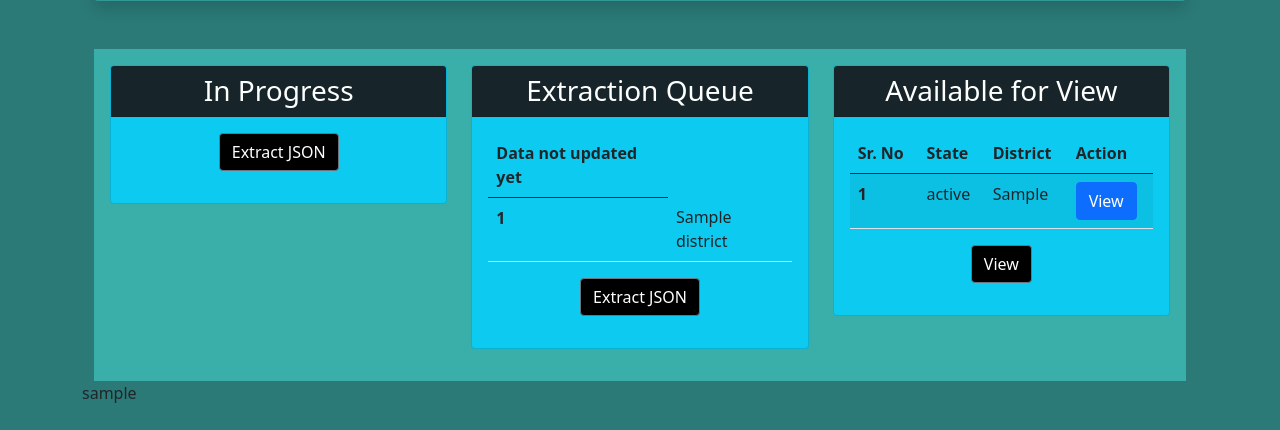
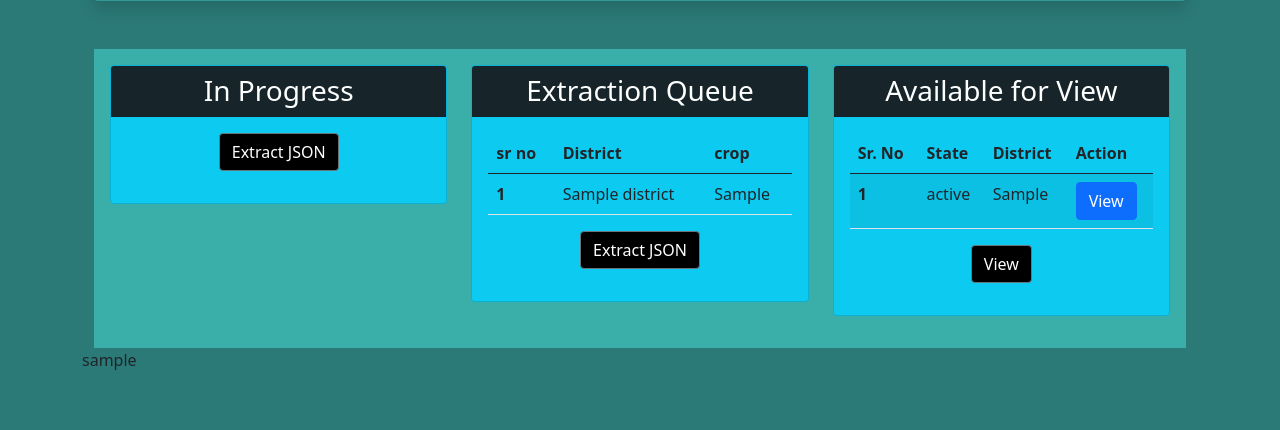
Before and after one commit to Bhaveshkorane/cropPatterns, a Django app: template templates/states.html in a window 1280 px wide. Shown: the part 370-800 px from the top of the page. Run offline with Django 5.2, Linux system fonts and the light colour scheme; tables that the repository leaves empty hold one stand-in row (values such as "Sample post"); the template is opened without the code that fills it: values that come from a table or form of the project are taken from there, most other values are stand-ins (such as "Sample title", 1, 10 or a date in 2020); data that the repository does not hold is empty; parts of the project's set-up code (start-up, migrations or seed data) failed here and were passed over; some libraries are stand-ins or nearby versions.

Commit message:
updated states

```diff
--- a/templates/states.html
+++ b/templates/states.html
@@ -67,7 +67,7 @@
                     <div class="card-header bg-secondary text-white text-center">
                         <h3 class="mb-0">In Progress</h3>
                     </div>
-                    <div class="card-body">
+                    <div class="card-body scrollable-card">
                         <div class="mb-3 d-flex justify-content-center">
                             <a href="{% url 'queue_url' %}" class="btn btn-secondary">Extract JSON</a>
                         </div>
@@ -80,18 +80,21 @@
                     <div class="card-header bg-secondary text-white text-center">
                         <h3 class="mb-0">Extraction Queue</h3>
                     </div>
-                    <div class="card-body">
+                    <div class="card-body scrollable-card">
                         <table class="table">
                             <thead>
                               <tr>
-                                <th scope="col">Data not updated yet</th>
+                                <th scope="col">sr no</th>
+                                <th scope="col">District</th>
+                                <th scope="col">crop </th>
                               </tr>
                             </thead>
                             <tbody>
                             {% for i in notupdated %}
                               <tr>
-                                <th scope="row">1</th>
+                                <th scope="row">{{ forloop.counter }}</th>
                                 <td>{{ i.district }}</td>
+                                <td>{{ i.crop_type }}</td>
                               </tr>
                             {% endfor %}
                             </tbody>
@@ -109,7 +112,7 @@
                     <div class="card-header bg-secondary text-white text-center">
                         <h3 class="mb-0">Available for View</h3>
                     </div>
-                    <div class="card-body">
+                    <div class="card-body scrollable-card">
                         <table class="table table-striped table-hover">
                             <thead class="thead-dark">
                                 <tr>
@@ -165,6 +168,10 @@
     .card-title {
         color: #FEFFFF !important;
     }
+    .scrollable-card {
+        max-height: 300px; /* Set a fixed height */
+        overflow-y: auto; /* Enable vertical scrolling */
+    }
 </style>
 
 <script>
```
